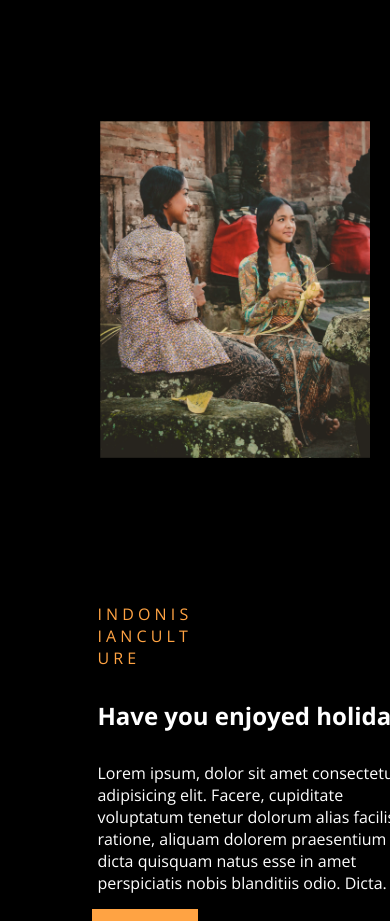
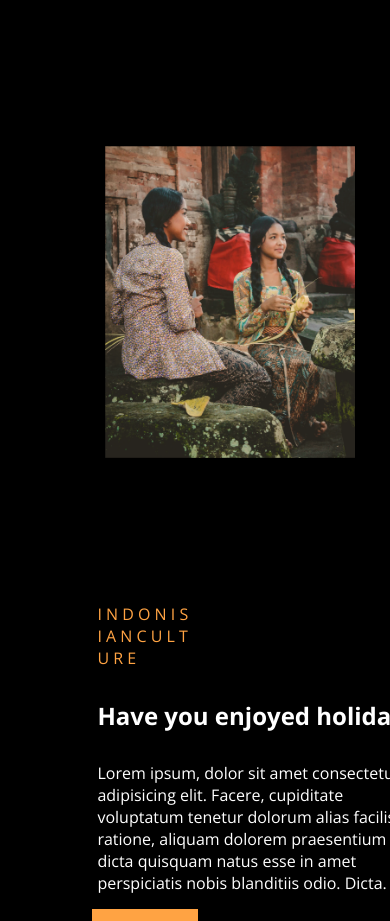
Before and after one commit to shajadanirob/travel-website-bd, a plain HTML site: page index.html in a window 390 px wide. Shown: the part 5000-5921 px from the top of the page. Drawn offline with nearby package versions, Linux system fonts and the light colour scheme.

Commit message:
alhamdulillah2

```diff
--- a/style.css
+++ b/style.css
@@ -385,8 +385,10 @@ footer {
     }
 
     .about-img2 {
-        width: 300%;
-        margin-right: 50px;
+        /* width: 300%;
+        margin-right: 50px; */
+        width: 250px;
+        margin-left: 170px;
 
 
     }
```
